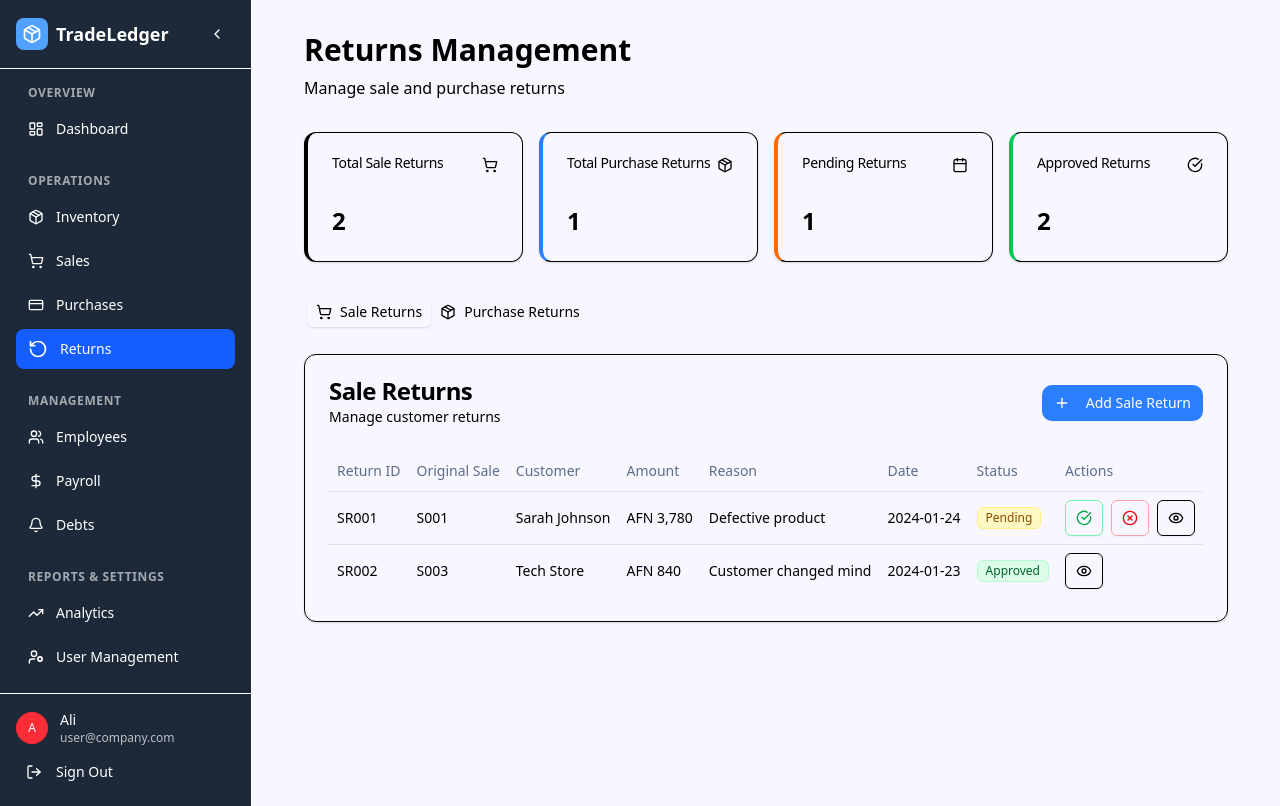
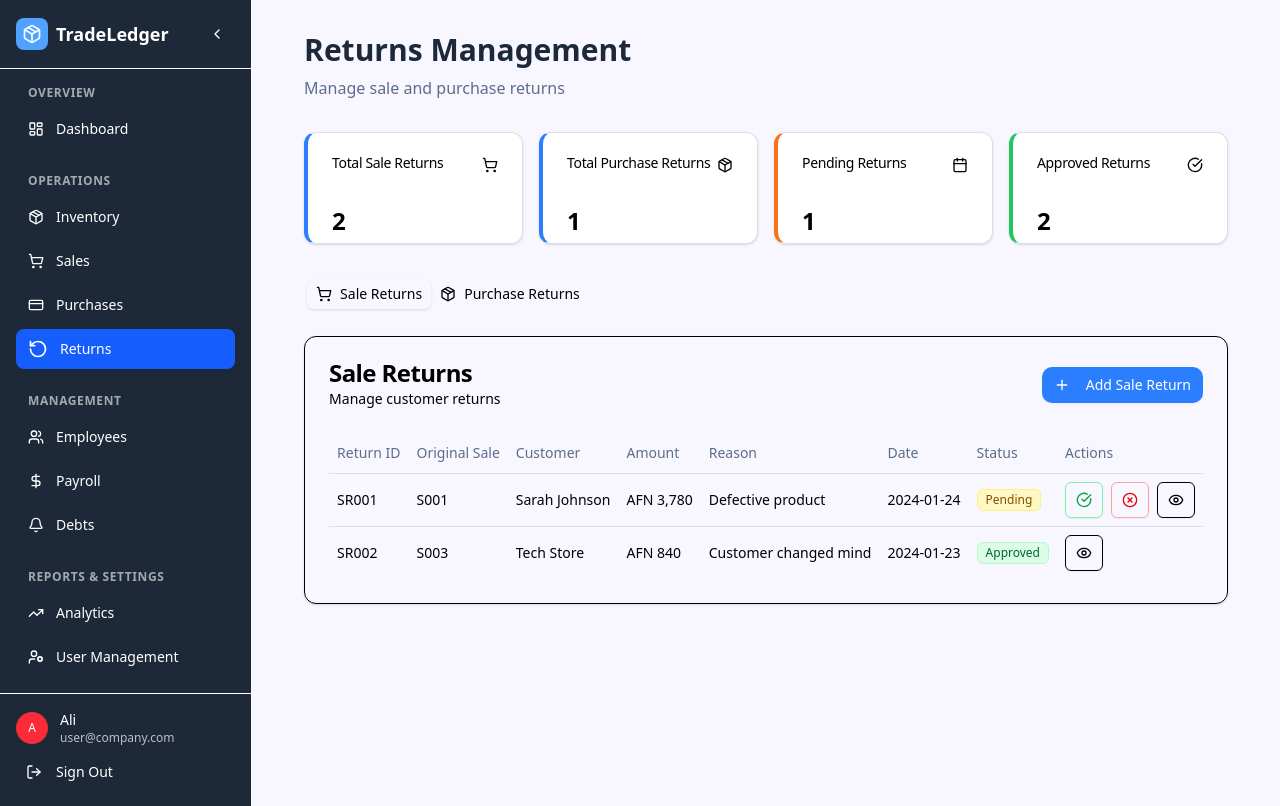
Before and after one commit to Sohrab-Malikzada/Store-Managment_Dashborad, a React (Vite) app: page /returns in a window 1280 px wide. Both pictures are taken after typing "name@example.com", "Sample123" into the empty fields and a click on the button "Sign In". Built offline with nearby package versions, Linux system fonts and the light colour scheme.

Commit message:
returns is changed

```diff
--- a/src/Pages/Returns.jsx
+++ b/src/Pages/Returns.jsx
@@ -132,14 +132,14 @@ export default function Returns() {
     <div className="space-y-8 p-8 px-13">
       <div className="flex items-center justify-between">
         <div>
-          <h1 className="text-3xl font-bold gradient-text">Returns Management</h1>
-          <p className="text-muted-foreground mt-2">Manage sale and purchase returns</p>
+          <h1 className="text-3xl font-bold text-[hsl(216,32%,17%)]">Returns Management</h1>
+          <p className="text-[hsl(216,20%,45%)] mt-2">Manage sale and purchase returns</p>
         </div>
       </div>
 
       {/* Stats Cards */}
       <div className="grid gap-4 md:grid-cols-2 lg:grid-cols-4">
-        <Card className="border-l-4 border-l-primary">
+        <Card className="border-l-4 h-28 bg-[hsl(0,0%,100%)] border-l-blue-500 border-r-[hsl(214,20%,88%)] border-b-[hsl(214,20%,88%)] border-t-[hsl(214,20%,88%)] ">
           <CardHeader className="flex flex-row items-center justify-between space-y-0 pb-2">
             <CardTitle className="text-sm font-medium">Total Sale Returns</CardTitle>
             <ShoppingCart className="h-4 w-4 text-muted-foreground" />
@@ -148,7 +148,7 @@ export default function Returns() {
             <div className="text-2xl font-bold">{saleReturns.length}</div>
           </CardContent>
         </Card>
-        <Card className="border-l-4 border-l-blue-500">
+        <Card className="border-l-4 h-28 bg-[hsl(0,0%,100%)] border-l-blue-500 border-r-[hsl(214,20%,88%)] border-b-[hsl(214,20%,88%)] border-t-[hsl(214,20%,88%)] ">
           <CardHeader className="flex flex-row items-center justify-between space-y-0 pb-2">
             <CardTitle className="text-sm font-medium">Total Purchase Returns</CardTitle>
             <Package className="h-4 w-4 text-muted-foreground" />
@@ -157,7 +157,7 @@ export default function Returns() {
             <div className="text-2xl font-bold">{purchaseReturns.length}</div>
           </CardContent>
         </Card>
-        <Card className="border-l-4 border-l-orange-500">
+        <Card className="border-l-4 h-28 bg-[hsl(0,0%,100%)] border-l-[rgb(249,115,22)] border-r-[hsl(214,20%,88%)] border-b-[hsl(214,20%,88%)] border-t-[hsl(214,20%,88%)] ">
           <CardHeader className="flex flex-row items-center justify-between space-y-0 pb-2">
             <CardTitle className="text-sm font-medium">Pending Returns</CardTitle>
             <Calendar className="h-4 w-4 text-muted-foreground" />
@@ -169,7 +169,7 @@ export default function Returns() {
             </div>
           </CardContent>
         </Card>
-        <Card className="border-l-4 border-l-green-500">
+        <Card className="border-l-4 h-28 bg-[hsl(0,0%,100%)] border-l-[rgb(34,197,94)] border-r-[hsl(214,20%,88%)] border-b-[hsl(214,20%,88%)] border-t-[hsl(214,20%,88%)] ">
           <CardHeader className="flex flex-row items-center justify-between space-y-0 pb-2">
             <CardTitle className="text-sm font-medium">Approved Returns</CardTitle>
             <CheckCircle className="h-4 w-4 text-muted-foreground" />
```
